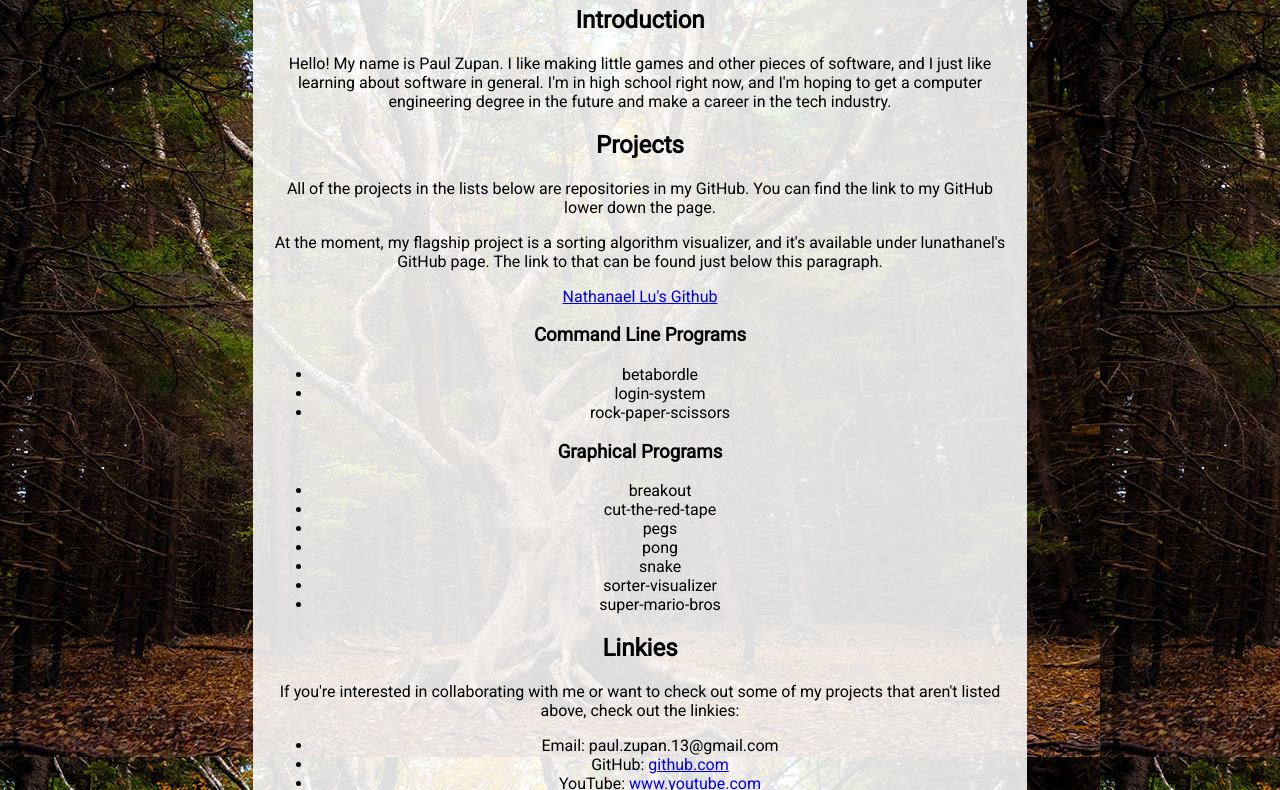
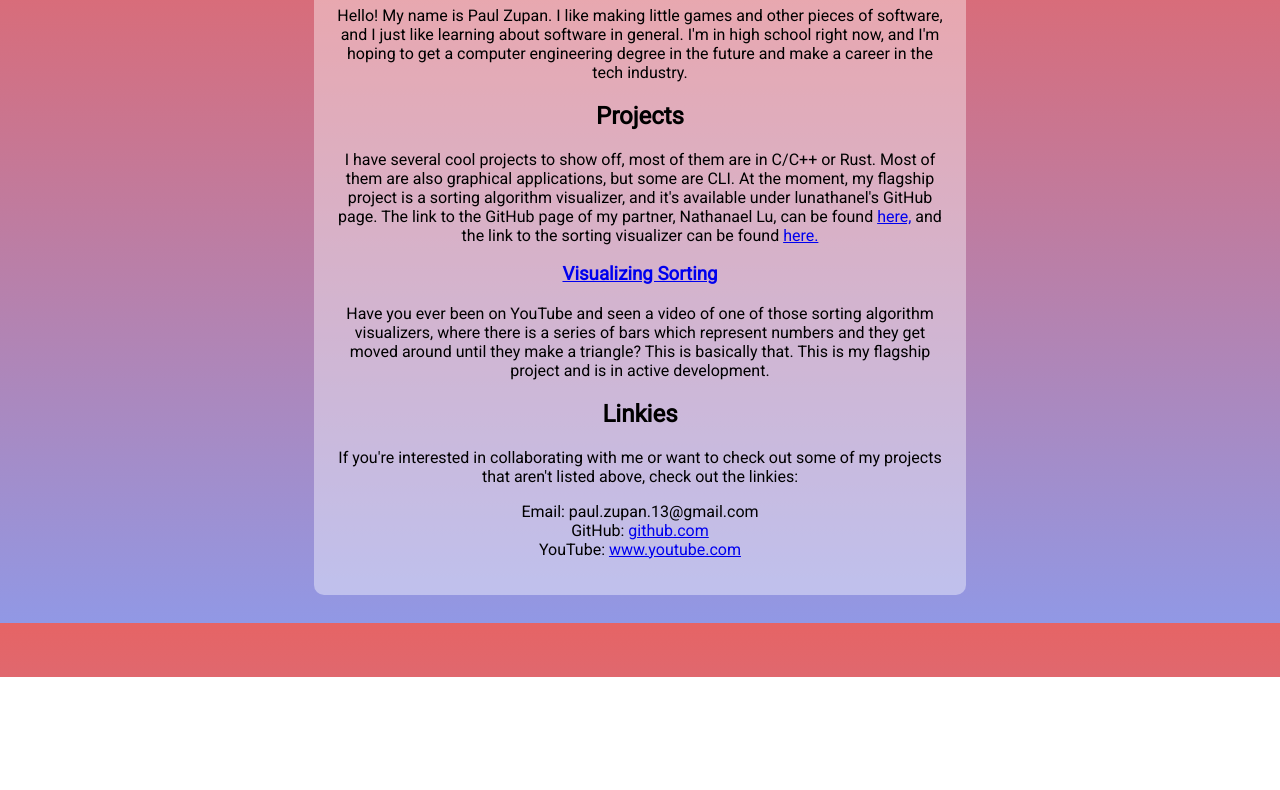
Before and after one commit to eggsontoast1672/eggsontoast1672.github.io, a plain HTML site: page index.html in a window 1280 px wide. Shown: the part 123-913 px from the top of the page. After the commit the page ends 800 px from the top, so only its background shows below. Drawn offline with Linux system fonts and the light colour scheme.

Commit message:
Make things look even better

```diff
--- a/index.css
+++ b/index.css
@@ -1,5 +1,5 @@
 body {
-  background-image: url("images/trees.jpg");
+  background: linear-gradient(#e66465, #9198e5);
   display: flex;
   font-family: 'Roboto', sans-serif;
   justify-content: center;
@@ -7,9 +7,9 @@ body {
 }
 
 .container {
-  background-color: #ffffffdd;
+  background-color: #ffffff66;
   border-radius: 10px;
   padding: 20px;
   text-align: center;
-  width: 60%;
+  width: 50%;
 }
--- a/index.html
+++ b/index.html
@@ -16,55 +16,47 @@
   </head>
   <body>
     <div class="container">
-      <h1>My Portfolio</h1>
-      <h2>Introduction</h2>
+      <h1>Paul Alexander Zupan</h1>
       <p>
-      Hello! My name is Paul Zupan. I like making little games and other pieces
-      of software, and I just like learning about software in general. I'm in
-      high school right now, and I'm hoping to get a computer engineering degree
-      in the future and make a career in the tech industry.
+        Hello! My name is Paul Zupan. I like making little games and other
+        pieces of software, and I just like learning about software in general.
+        I'm in high school right now, and I'm hoping to get a computer
+        engineering degree in the future and make a career in the tech
+        industry.
       </p>
       <h2>Projects</h2>
       <p>
-      All of the projects in the lists below are repositories in my GitHub. You
-      can find the link to my GitHub lower down the page.
+        I have several cool projects to show off, most of them are in C/C++ or
+        Rust. Most of them are also graphical applications, but some are CLI.
+        At the moment, my flagship project is a sorting algorithm visualizer,
+        and it's available under lunathanel's GitHub page. The link to the
+        GitHub page of my partner, Nathanael Lu, can be found
+        <a href="https://github.com/lunathanael"> here,</a> and the link to the
+        sorting visualizer can be found
+        <a href="https://github.com/lunathanael/visualizing-sorting">here.</a>
+      </p>
+      <h3>
+        <a href="https://github.com/lunathanael/visualizing-sorting">
+          Visualizing Sorting
+        </a>
+      </h3>
+      <p>
+        Have you ever been on YouTube and seen a video of one of those sorting
+        algorithm visualizers, where there is a series of bars which represent
+        numbers and they get moved around until they make a triangle? This is
+        basically that. This is my flagship project and is in active
+        development.
+      </p>
+      <h2>Linkies</h2>
+      <p>
+        If you're interested in collaborating with me or want to check out some
+        of my projects that aren't listed above, check out the linkies:
       </p>
       <p>
-      At the moment, my flagship project is a sorting algorithm visualizer, and
-      it's available under lunathanel's GitHub page. The link to that can be
-      found just below this paragraph.
+      Email: paul.zupan.13@gmail.com<br>
+      GitHub: <a href="https://github.com/eggsontoast1672">github.com</a><br>
+      YouTube: <a href="https://www.youtube.com/channel/UC91FaEZlN2FQqKVpLDw3rmw">www.youtube.com
       </p>
-      <p>
-      <a href="https://github.com/lunathanael/visualizing-sorting">
-        Nathanael Lu's Github
-      </a>
-      </p>
-      <h3>Command Line Programs</h3>
-      <ul>
-        <li>betabordle</li>
-        <li>login-system</li>
-        <li>rock-paper-scissors</li>
-      </ul>
-      <h3>Graphical Programs</h3>
-      <ul>
-        <li>breakout</li>
-        <li>cut-the-red-tape</li>
-        <li>pegs</li>
-        <li>pong</li>
-        <li>snake</li>
-        <li>sorter-visualizer</li>
-        <li>super-mario-bros</li>
-      </ul>
-      <h2>Linkies</h2>
-      <p>
-      If you're interested in collaborating with me or want to check out some of
-      my projects that aren't listed above, check out the linkies:
-      </p>
-      <ul>
-        <li>Email: paul.zupan.13@gmail.com</li>
-        <li>GitHub: <a href="https://github.com/eggsontoast1672">github.com</a></li>
-        <li>YouTube: <a href="https://www.youtube.com/channel/UC91FaEZlN2FQqKVpLDw3rmw">www.youtube.com</li>
-      </ul>
     </div>
   </body>
 </html>
```
